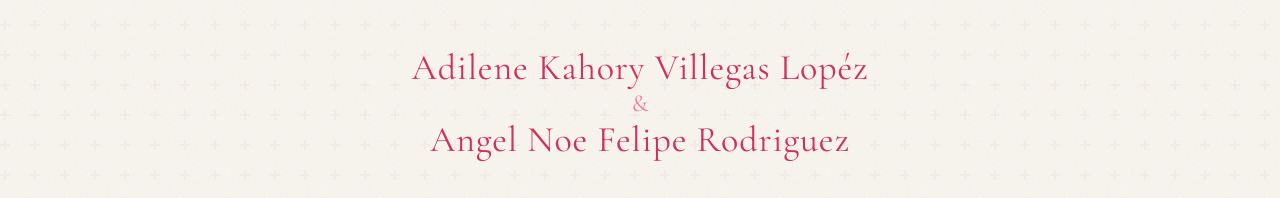
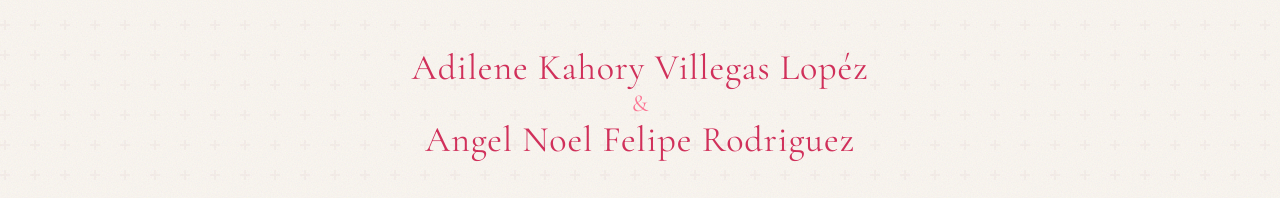
Before and after one commit to AleDonatto/invitation, a Next.js app: page / in a window 1280 px wide. Shown: the part 2800-2998 px from the top of the page. Built offline with nearby package versions, Linux system fonts and the light colour scheme; a web font is replaced by a local one.

Commit message:
[feat] change name parents

```diff
--- a/src/app/components/ParentsSection.tsx
+++ b/src/app/components/ParentsSection.tsx
@@ -28,7 +28,7 @@ export default function ParentsSection() {
             </p>
             <p className="font-cormorant text-2xl text-rose-500/60">&amp;</p>
             <p className="font-cormorant text-3xl md:text-4xl text-rose-700/80 tracking-wide">
-              Angel Noe Felipe Rodriguez
+              Angel Noel Felipe Rodriguez
             </p>
 
             <div className="mt-10">
```
